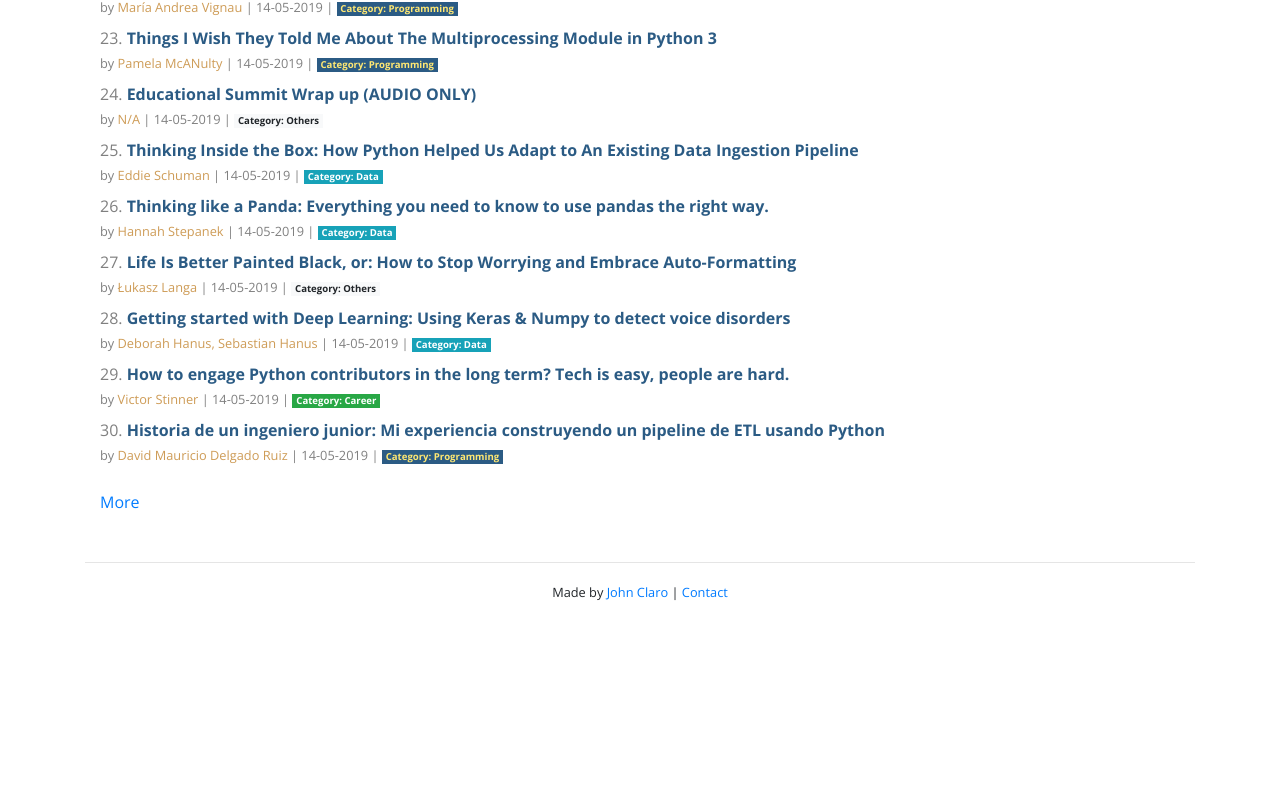
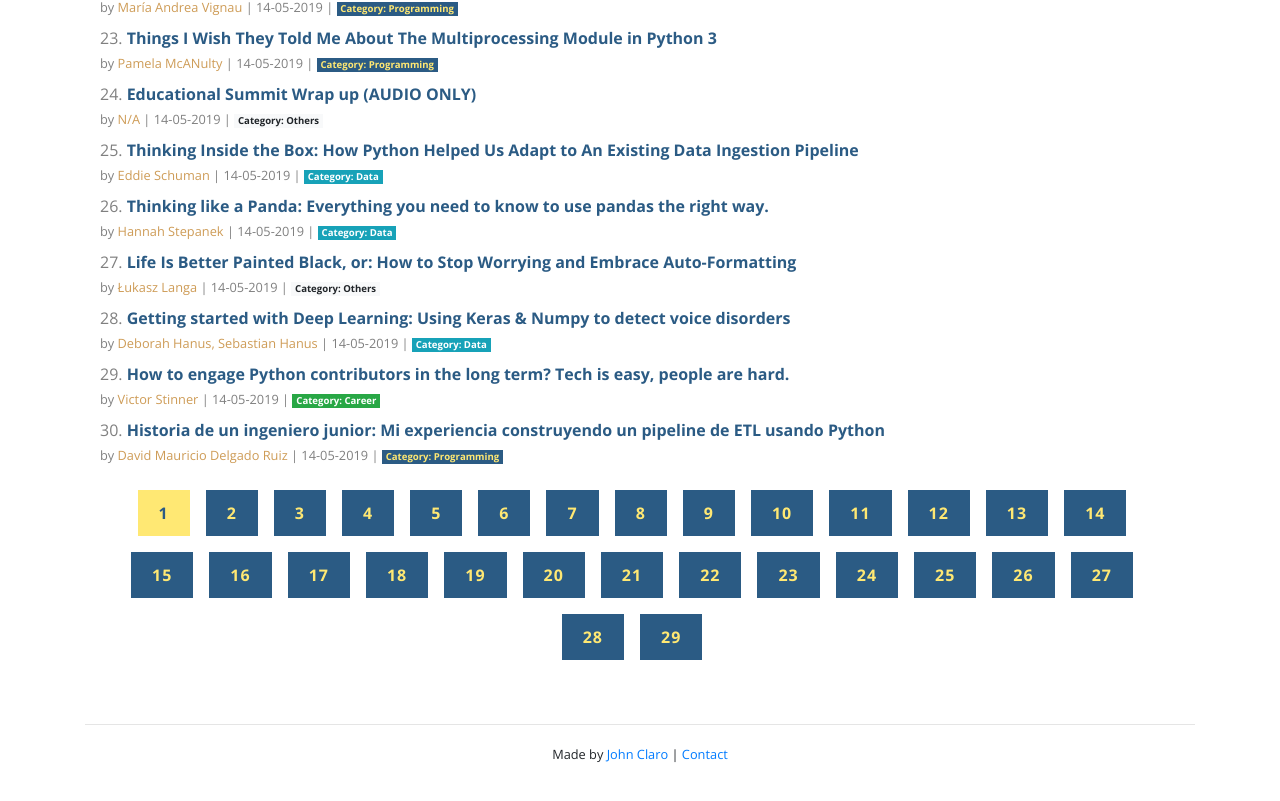
Before and after one commit to jkrclaro/pyconlist, a React (Create React App) app: page / in a window 1280 px wide. Shown: the part 1284-2085 px from the top of the page. Before the commit the page ends 1935 px from the top, so only its background shows below. Built offline with nearby package versions, Linux system fonts and the light colour scheme.

Commit message:
Add pagination

```diff
--- a/src/components/Home.jsx
+++ b/src/components/Home.jsx
@@ -9,7 +9,9 @@ class Home extends React.Component {
 
     state = {
         isDesktop: false,
-        talks: require('../talks.json').data.slice(0, 30)
+        talks: require('../talks.json').data,
+        currentPageNumber: 1,
+        talksPerPage: 30
     }
     updatePredicate = this.updatePredicate.bind(this);
 
@@ -32,7 +34,24 @@ class Home extends React.Component {
         this.setState({ [event.target.name]: event.target.value });
     }
 
+    handleClick = (event) => {
+        this.setState({ currentPageNumber: event.target.id})
+    }
+
     render() {
+        const { talks, currentPageNumber, talksPerPage } = this.state;
+
+        const indexOfLastTalk = currentPageNumber * talksPerPage;
+        const indexOfFirstTalk = indexOfLastTalk - talksPerPage;
+        const currentTalks = talks.slice(indexOfFirstTalk, indexOfLastTalk);
+
+        const pageNumbers = [];
+        for (let pageNumber = 1; pageNumber <= Math.ceil(talks.length / talksPerPage); pageNumber++) {
+            pageNumbers.push(pageNumber)
+        }
+
+        console.log(indexOfFirstTalk, indexOfLastTalk, currentPageNumber)
+
         return (
             <div className='layout'>
                 <div className='layout-Content'>
@@ -40,7 +59,7 @@ class Home extends React.Component {
                     <div className='invert-bg'>
                         <div className='container'>
 
-                            {this.state.talks.map((talk, talkIndex) =>
+                            {currentTalks.map((talk, talkIndex) =>
                                 <div className='col-lg-12 mb-2' key={talkIndex}>
                                     <span style={{color: 'gray'}}>{talkIndex + 1}.</span> <a href={talk.video_url} style={{color: '#2B5B84', fontWeight: 700}}>{talk.title}</a>
                                     <div>
@@ -48,8 +67,19 @@ class Home extends React.Component {
                                     </div>
                                 </div>
                             )}
-                            <div className='col-lg-12 mt-4'>
-                                <Link to='/talks?page=2'>More</Link>
+
+                            <div className='col-lg-12 text-center mt-4'>
+                                {pageNumbers.map(pageNumber => {
+                                    return (
+                                        <a key={pageNumber}
+                                            id={pageNumber}
+                                            href='#'
+                                            onClick={this.handleClick}
+                                            className={`btn btn-python mr-3 mb-3 ${pageNumber == currentPageNumber ? 'btn-active' : null}`}>
+                                            {pageNumber}
+                                        </a>
+                                    )
+                                })}
                             </div>
                         </div>
                     </div>
--- a/src/index.css
+++ b/src/index.css
@@ -68,6 +68,14 @@
   background-color: #2B5B84;
   color: #FFE873;
 }
+.btn-python {
+  background-color: #2B5B84;
+  color: #FFE873;
+}
+.btn-active, .btn-python:hover {
+  background-color: #FFE873;
+  color: #2B5B84;
+}
 /* Bootstrap 4 --- */
 
 /* --- Overlay */
```
